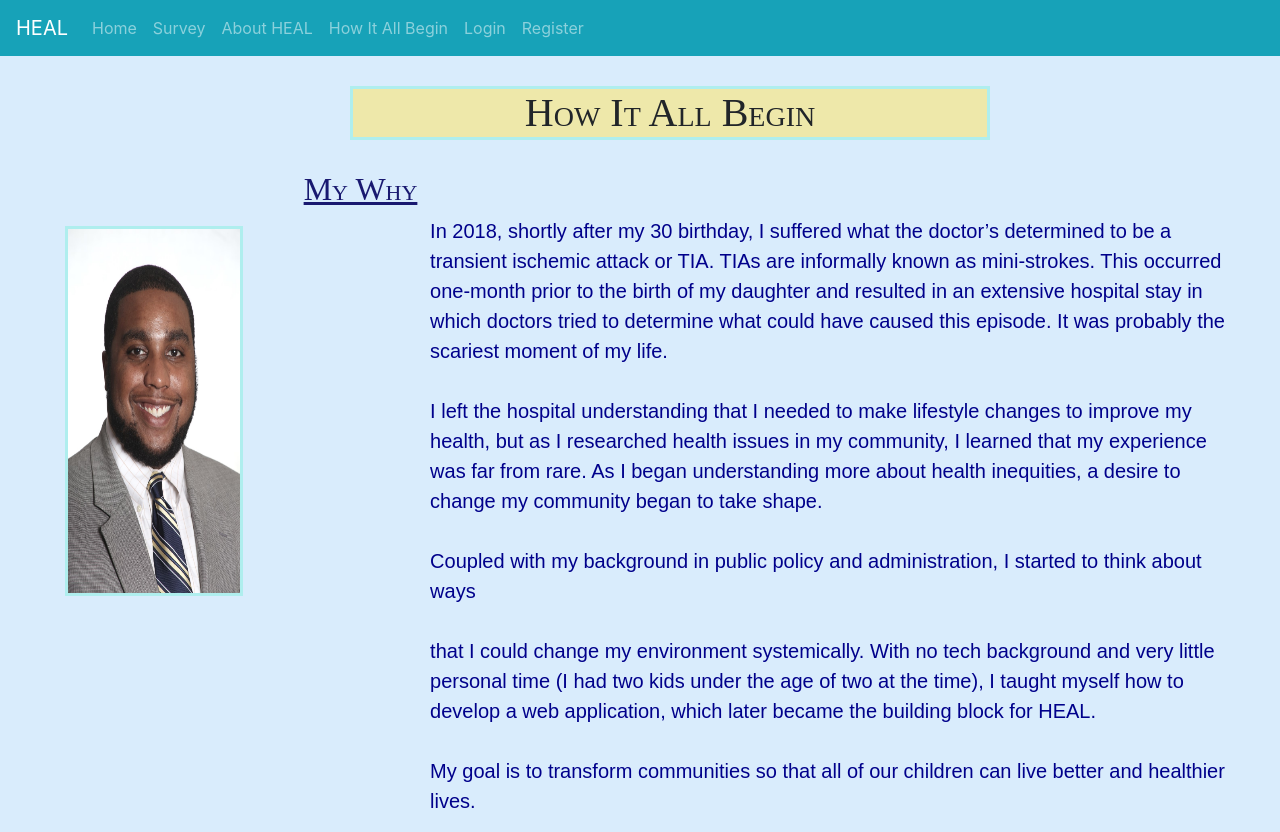
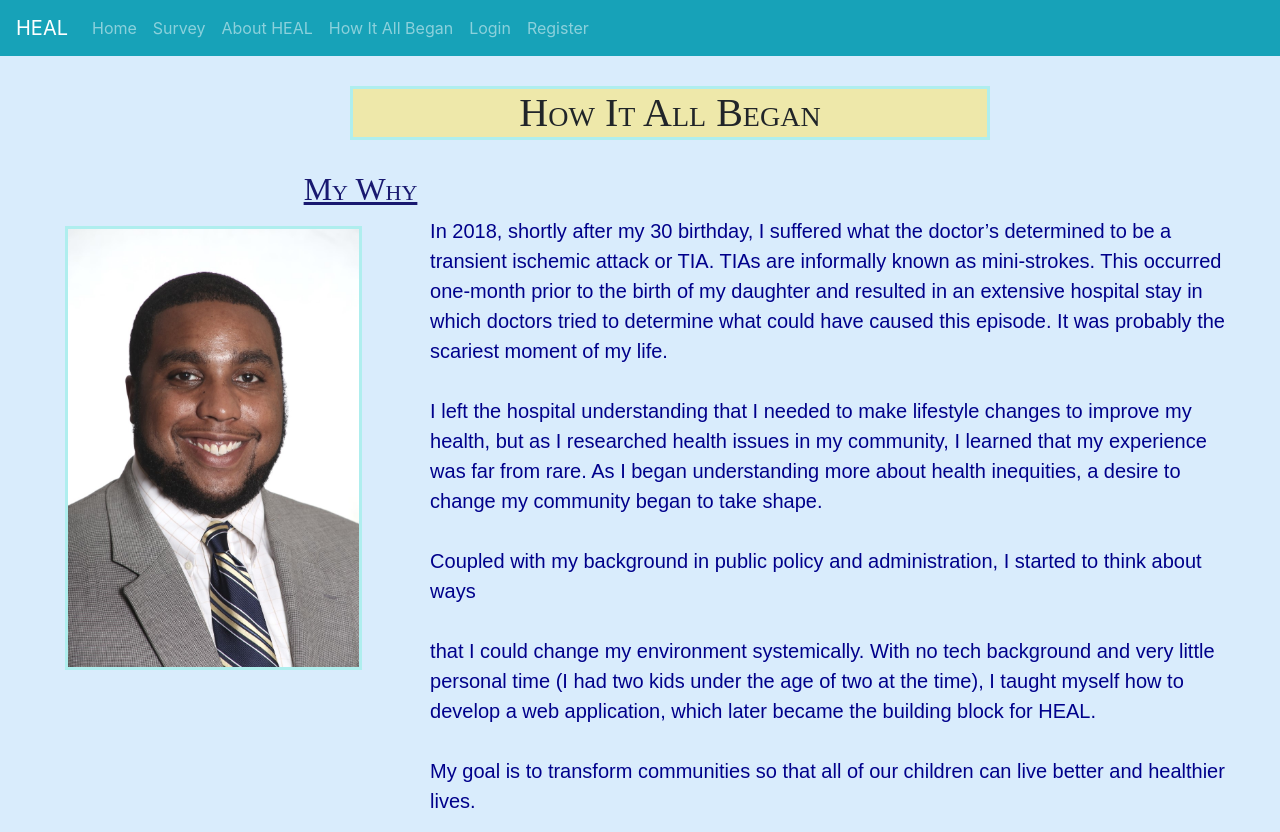
Before and after one commit to yashd2037/HEAL, a Django app: page /info/ in a window 1280 px wide. Run offline with Django 3.2, Linux system fonts and the light colour scheme; some libraries are stand-ins or nearby versions.

Commit message:
updated visual bugs

```diff
--- a/static/css/styles.css
+++ b/static/css/styles.css
@@ -10,14 +10,6 @@ p {
     background-size: cover;
     padding-top: 0.5%;
     padding-bottom: 0.5%;
-}
-
-#summary{
-    text-align: center;
-    border: 3px solid paleturquoise;
-    margin: 30px 350px;
-    background: palegoldenrod;
-    color: red;
 }
 
 body {
@@ -58,20 +50,24 @@ h3{
     background: palegoldenrod;
 }
 
+#summary{
+    text-align: center;
+    border: 3px solid paleturquoise;
+    margin: 30px 350px;
+    background: palegoldenrod;
+    color: red;
+}
+
 img{
     height: 60%;
     width: 60%;
 
 }
 
-#pic{
-    margin: 10px;
-    border: 3px solid paleturquoise;
-}
 
 .btn{
     float: right;
-    font-family: American Typewriter, serif;
+    font-family: Arial, Helvetica, sans-serif;
 }
 
 .question{
@@ -101,6 +97,14 @@ img{
     width: 50%;
 }
 
+.responsive {
+    margin: 10px;
+    border: 3px solid paleturquoise;
+    width: 100%;
+    height: auto;
+
+}
+
 #email{
     text-decoration: underline;
     text-color: orange;
--- a/templates/Base.html
+++ b/templates/Base.html
@@ -30,7 +30,7 @@
                     <a class="nav-link" href="{% url 'info' %}">About HEAL</a>
                 </li>
                 <li class="nav-item">
-                    <a class="nav-link" href="{% url 'team' %}">How It All Begin</a>
+                    <a class="nav-link" href="{% url 'team' %}">How It All Began</a>
                 </li>
 
                 {% if user.is_authenticated %}
--- a/templates/Survey.html
+++ b/templates/Survey.html
@@ -35,7 +35,7 @@
         {% endif %}
         </div>
         <div class="col-4">
-
+            <a id="report" class="btn btn-info mr-5 mt-5 " href="{%url 'results'%}" role="button"> SHOW ME MY REPORT &raquo;</a>
         </div>
 
 
--- a/templates/info.html
+++ b/templates/info.html
@@ -4,14 +4,14 @@
 
 {% block body %}
     <div class="row">
-        <div class="col-12 "><h1 id="team">How It All Begin</h1></div>
+        <div class="col-12 "><h1 id="team">How It All Began</h1></div>
     </div>
     <div class="row">
         <h2 class="ml-5" id="why">My Why</h2>
     </div>
     <div class="row justify-content-center">
         <div class="col-3">
-            <img id="pic" src="{% static 'images/Chris.jpg' %}">
+            <img class="responsive" src="{% static 'images/Chris.jpg' %}" alt="Chris">
         </div>
         <div class="col-8"><p class="lead ml-5">
             In 2018, shortly after my 30 birthday, I suffered what the doctor’s determined to be a transient
```
